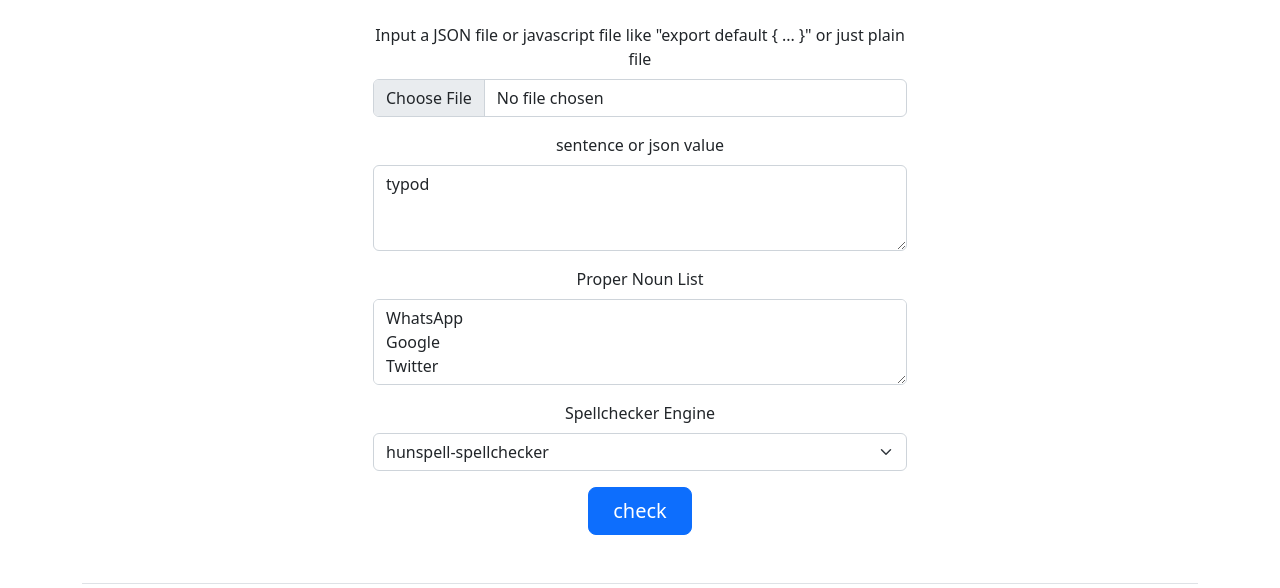
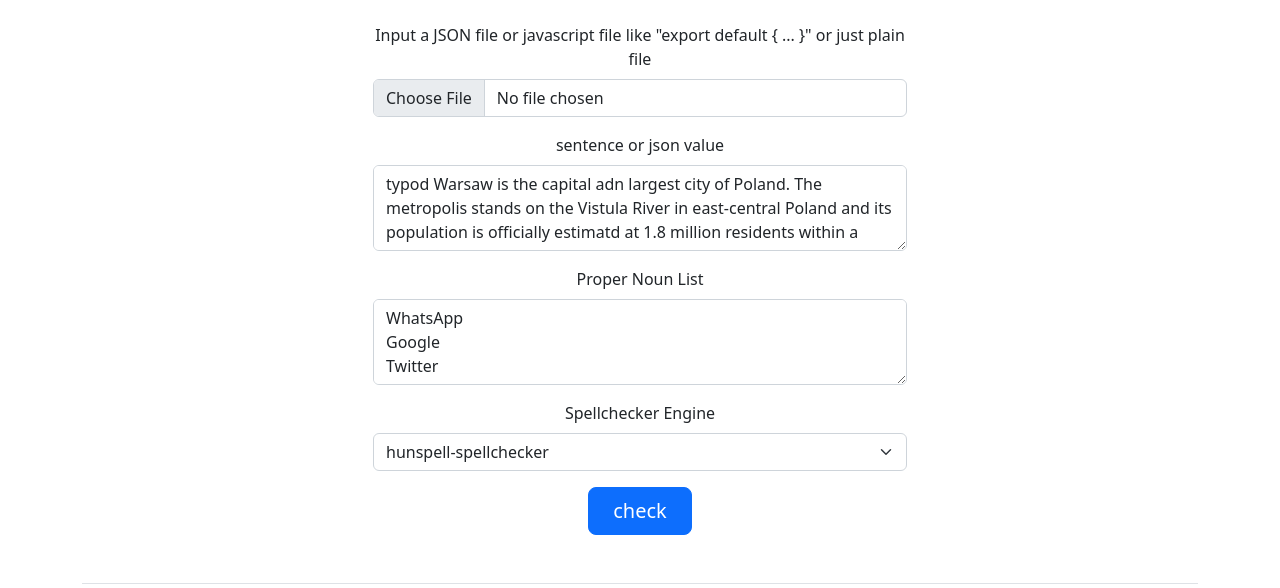
Before and after one commit to POWERTECH-LAB/powertools, a plain HTML site: page docs/index.html in a window 1280 px wide. Shown: the part 212-800 px from the top of the page. Drawn offline with nearby package versions, Linux system fonts and the light colour scheme.

Commit message:
new deploy

```diff
--- a/docs/index.html
+++ b/docs/index.html
@@ -22,7 +22,7 @@
             </div>
             <div class="mb-3">
               <label for="exampleFormControlTextarea1" class="form-label">sentence or json value</label>
-              <textarea id="lang_text" class="form-control" id="exampleFormControlTextarea1" rows="3">typod</textarea>
+              <textarea id="lang_text" class="form-control" id="exampleFormControlTextarea1" rows="3">typod Warsaw is the capital adn largest city of Poland. The metropolis stands on the Vistula River in east-central Poland and its population is officially estimatd at 1.8 million residents within a greater metropolitan area of 3.1 million residents, which makes Warsaw the 7th most-populous capital city in the European Union. Warsaw is an alpha-global city, a major international tourist destination, and a significaant cultural, political, and economic hub. Its historical Old Town was designated a UNESCO World Heritage Site.</textarea>
             </div>
             <div class="mb-3">
               <label for="exampleFormControlTextarea1" class="form-label">Proper Noun List</label>
```
Also changed, not shown: hunspell-web/dist/index.html.
